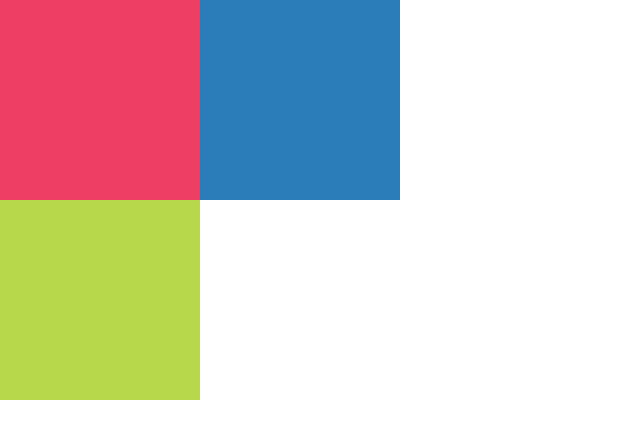
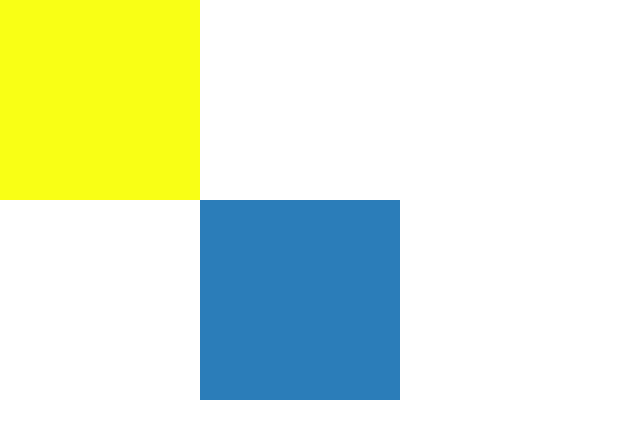
Before and after one commit to 8GutiMu/position-bebe, a plain HTML site: page index.html in a window 1280 px wide. Shown: the whole page, without its empty margins (0-640 px from the left). Drawn offline with Linux system fonts and the light colour scheme.

Commit message:
desafio 3

```diff
--- a/css/style.css
+++ b/css/style.css
@@ -11,16 +11,26 @@ body{
 .caja{
   width: 200px;
   height: 200px;
+  position: absolute;
 }
 
 #rosa{
   background-color: #EE3E64;
+
 }
 #azul{
   background-color: #2B7DB9;
-  position: relative;
-  left: 200px;
+  position: absolute;
+  left:200px;
+  top: 200px;
+
 }
 #verde{
   background-color: #B7D84B;
+
 }
+#amarillo{
+  background-color: #FAFF16;
+
+
+}
--- a/index.html
+++ b/index.html
@@ -8,11 +8,10 @@
   <body>
       <!-- contenedor de cajitas -->
     <div class="conteiner">
-      <div class="caja" id="rosa">
-        <div class="caja" id="azul"></div>
-      </div>
-
+      <div class="caja" id="rosa"></div>
+      <div class="caja" id="azul"></div>
       <div class="caja" id="verde"></div>
+      <div class="caja" id="amarillo"></div>
     </div>
       <!-- script -->
       <script src="js/main.js"></script>
```
